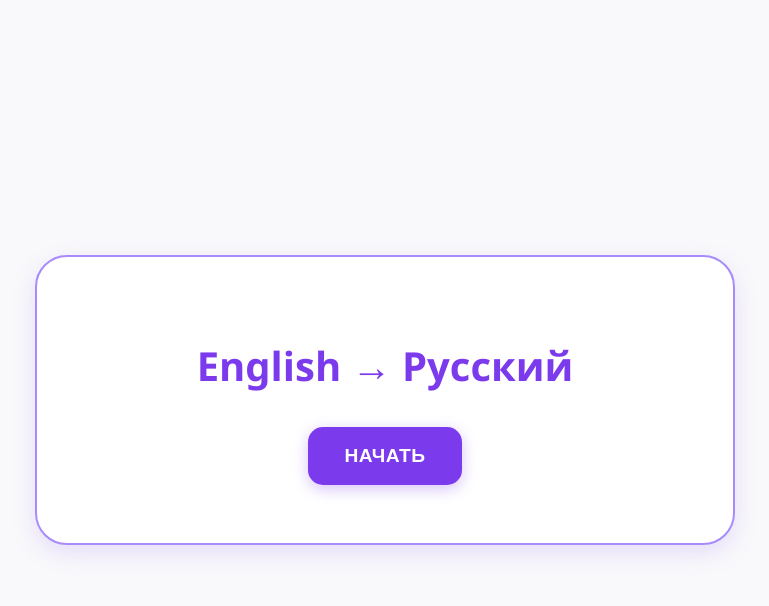
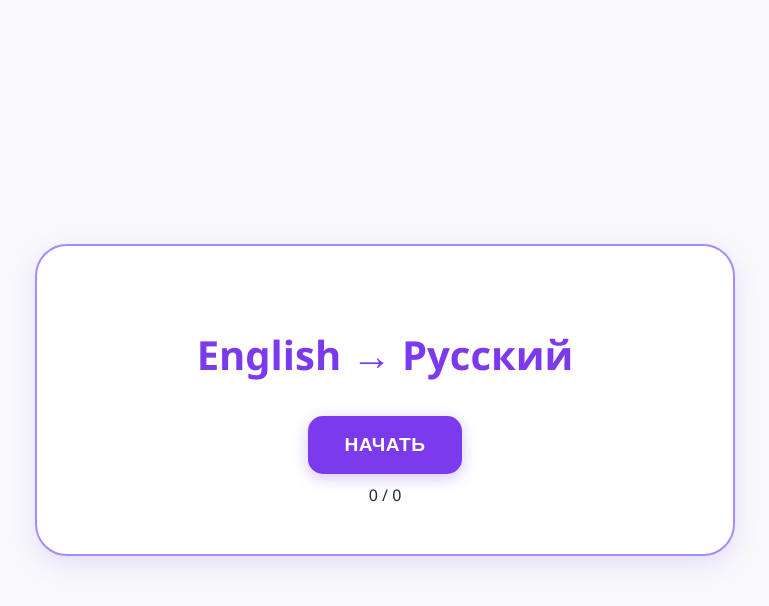
Before and after one commit to mixvlar/repword, a Flask app: page /enru in a window 1280 px wide. Shown: the top 606 px of the page, without its empty margins (255-1024 px from the left). Run offline with Flask 3, Linux system fonts and the light colour scheme.

Commit message:
Adding a counter

```diff
--- a/static/js/script.js
+++ b/static/js/script.js
@@ -1,6 +1,8 @@
 let queue = [];
 let attempts = {};
 let results = [];
+let totalWords = 0;
+let solvedCount = 0;
 
 const mode = document.querySelector('.card').dataset.mode;
 let currentWord = null;
@@ -9,17 +11,24 @@ async function start() {
     const res = await fetch(`/get_words/${mode}`);
     queue = await res.json();
 
-    // Восстанавливаем attempts
+    totalWords = queue.length;
+    solvedCount = 0;
+
     queue.forEach(w => attempts[w.word] = w.attempts || 1);
 
     document.getElementById('start-screen').classList.add('hidden');
+    document.getElementById('q-counter').classList.remove('hidden'); // Показываем счетчик
     document.getElementById('quiz').classList.remove('hidden');
     render();
 }
 
-// ---------------------------
 function render() {
     if (queue.length === 0) return showResults();
+
+    const counterEl = document.getElementById('q-counter');
+    if (counterEl) {
+        counterEl.innerText = `${solvedCount} / ${totalWords}`;
+    }
 
     currentWord = queue[0];
     document.getElementById('q-input').value = '';
@@ -35,12 +44,10 @@ function render() {
     }
 }
 
-// ---------------------------
 document.getElementById('q-input').onkeydown = e => {
     if (e.key === 'Enter') check();
 };
 
-// ---------------------------
 function check() {
     const val = document.getElementById('q-input').value.trim().toLowerCase();
     const correct = mode === 'ruen'
@@ -57,10 +64,13 @@ function check() {
         let actions = `<button class="btn btn-outline" onclick="sayCurrent()">🔊</button>`;
 
         if (ok) {
+            // Оборачиваем кнопки в div class="btn-group" для ряда
             actions += `
                 <p>Произнесли верно?</p>
+                <div class="btn-group">
                     <button class="btn btn-blue" onclick="step(true)">Да</button>
                     <button class="btn btn-outline" onclick="step(false)">Нет</button>
+                </div>
             `;
         } else {
             actions += `<button class="btn btn-blue" onclick="step(false)">Далее</button>`;
@@ -74,10 +84,11 @@ function check() {
         let actions = '';
         if (!ok) {
             feedback += `<br><b>${currentWord.word}</b> — ${currentWord.translation}`;
-            // Кнопка "Я был прав" появляется ТОЛЬКО при ошибке в режиме EN->RU
             actions = `
+                <div class="btn-group">
                     <button class="btn btn-outline" onclick="forceCorrect()">Я был прав</button>
                     <button class="btn btn-blue" onclick="step(false)">Далее</button>
+                </div>
             `;
         } else {
             actions = `<button class="btn btn-blue" onclick="step(true)">Далее</button>`;
@@ -87,17 +98,16 @@ function check() {
     }
 }
 
-// Принудительное зачисление верного ответа
 function forceCorrect() {
-    attempts[currentWord.word] = 1; // Сбрасываем счетчик попыток на 1
+    attempts[currentWord.word] = 1;
     step(true);
 }
 
-// ---------------------------
 function step(success) {
     const w = queue.shift();
 
     if (success) {
+        solvedCount++;
         results.push({ ...w, final: attempts[w.word] });
         fetch(`/save_result/${mode}`, {
             method: 'POST',
@@ -119,9 +129,9 @@ function sayCurrent() {
     speechSynthesis.speak(u);
 }
 
-// ---------------------------
 function showResults() {
     document.getElementById('quiz').classList.add('hidden');
+    document.getElementById('q-counter').classList.add('hidden'); // Прячем счетчик
     document.getElementById('results').classList.remove('hidden');
 
     const body = document.getElementById('res-body');
@@ -138,15 +148,17 @@ function showResults() {
     });
 }
 
-// ---------------------------
 document.getElementById('finishLaterBtn').addEventListener('click', () => {
     saveProgress();
     window.location.href = '/';
 });
 
-document.getElementById('nextBtn').addEventListener('click', () => {
+const nextBtn = document.getElementById('nextBtn');
+if (nextBtn) {
+    nextBtn.addEventListener('click', () => {
         check();
     });
+}
 
 function saveProgress() {
     const remainingWords = queue.map(w => ({
--- a/templates/enru.html
+++ b/templates/enru.html
@@ -12,6 +12,7 @@
         <button class="btn btn-blue" onclick="start()">Начать</button>
     </div>
 
+    <div id="q-counter" class="text-sm text-gray-500 mb-4">0 / 0</div>
     <div id="quiz" class="hidden">
         <h3 id="q-question"></h3>
         <p id="q-transcription"></p>
--- a/templates/ruen.html
+++ b/templates/ruen.html
@@ -12,6 +12,7 @@
         <button class="btn btn-blue" onclick="start()">Начать</button>
     </div>
 
+    <div id="q-counter" class="text-sm text-gray-500 mb-4">0 / 0</div>
     <div id="quiz" class="hidden">
         <h3 id="q-question"></h3>
         <input id="q-input" autocomplete="off" spellcheck="false">
```
Lines whose indentation alone changed are shown as unchanged.
